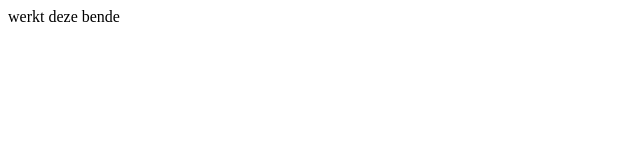
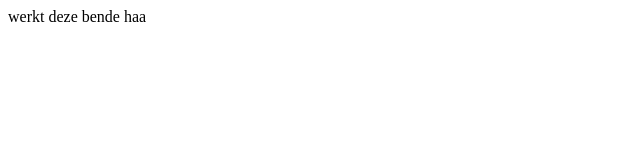
Before and after one commit to silbuyck/HSFM09, a plain HTML site: page index.html in a window 1280 px wide. Shown: the full height of the page, 0-640 px from the left. Drawn offline with Linux system fonts and the light colour scheme.

Commit message:
Update index.html

```diff
--- a/index.html
+++ b/index.html
@@ -3,7 +3,7 @@
 <header>
 </header>
 <body>
-<p> werkt deze bende </p>
+<p> werkt deze bende haa</p>
 </body>
 
 </html>
```
